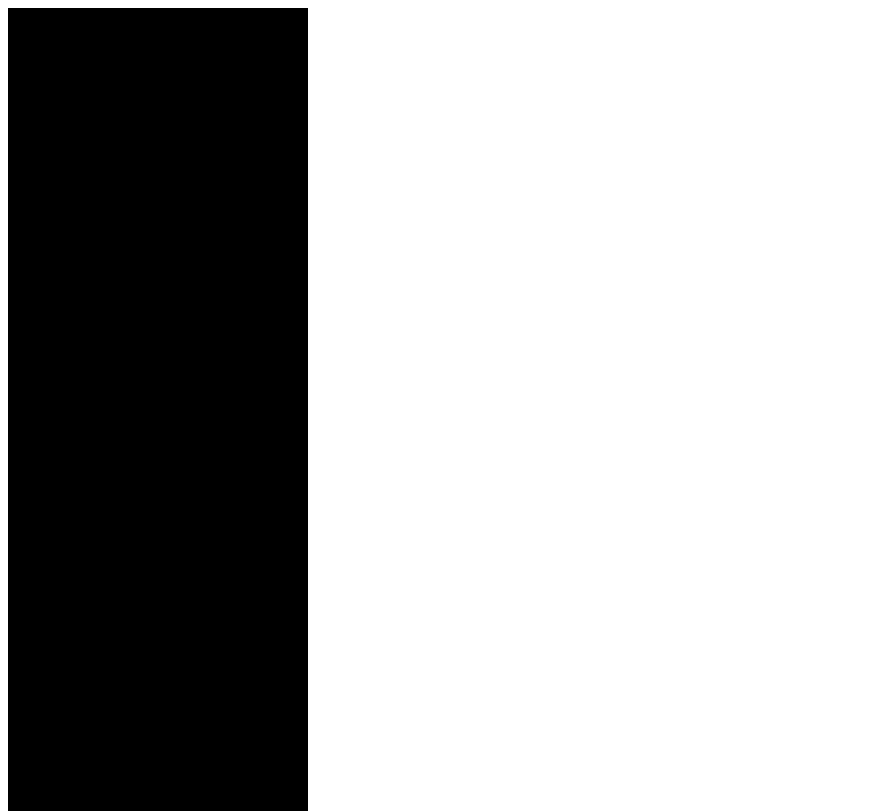
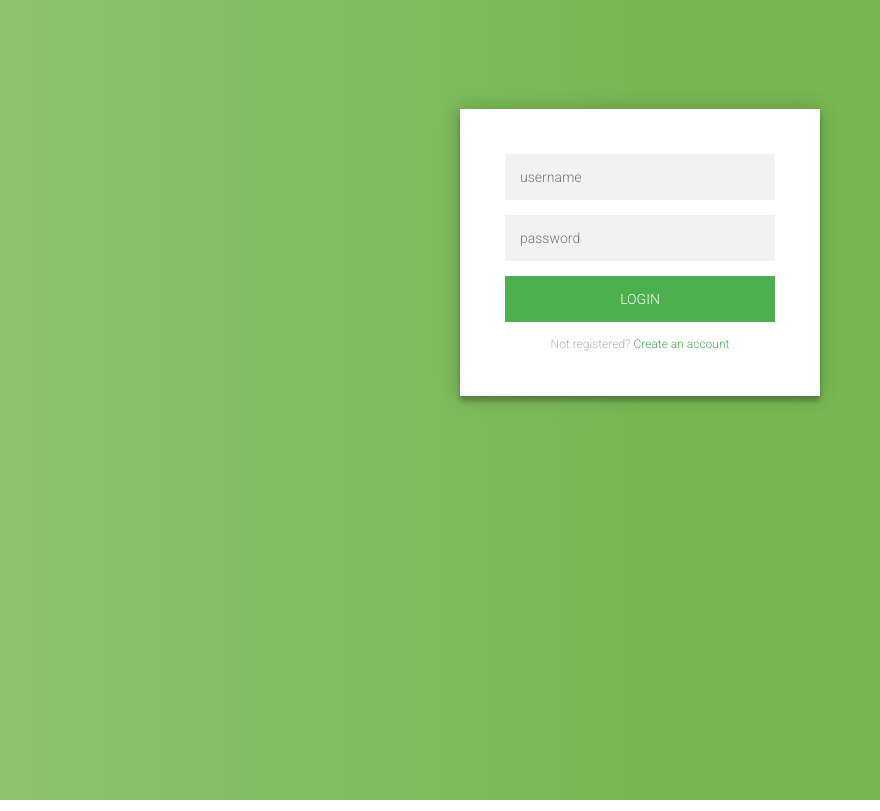
Before and after one commit to MernNihad/demo_html, a plain HTML site: page index.html in a window 1280 px wide. Shown: the top 811 px of the page, without its empty margins (0-880 px from the left). Drawn offline with Linux system fonts and the light colour scheme.

Commit message:
create a new ui

```diff
--- a/index.html
+++ b/index.html
@@ -6,29 +6,130 @@
     <title>Document</title>
 </head>
 <body>
+    <div class="login-page">
+        <div class="form">
+          <form class="register-form">
+            <input type="text" placeholder="name"/>
+            <input type="password" placeholder="password"/>
+            <input type="text" placeholder="email address"/>
+            <button>create</button>
+            <p class="message">Already registered? <a href="#">Sign In</a></p>
+          </form>
+          <form class="login-form">
+            <input type="text" placeholder="username"/>
+            <input type="password" placeholder="password"/>
+            <button>login</button>
+            <p class="message">Not registered? <a href="#">Create an account</a></p>
+          </form>
+        </div>
+      </div>
 
-    <div class="" style="background-color: black;color:wheat;width: 300px;height: 200px;">
+      <style>
 
-    </div>
+@import url(https://fonts.googleapis.com/css?family=Roboto:300);
 
-    <div class="" style="background-color: black;color:wheat;width: 300px;height: 200px;">
+.login-page {
+  width: 360px;
+  padding: 8% 0 0;
+  margin: auto;
+}
+.form {
+  position: relative;
+  z-index: 1;
+  background: #FFFFFF;
+  max-width: 360px;
+  margin: 0 auto 100px;
+  padding: 45px;
+  text-align: center;
+  box-shadow: 0 0 20px 0 rgba(0, 0, 0, 0.2), 0 5px 5px 0 rgba(0, 0, 0, 0.24);
+}
+.form input {
+  font-family: "Roboto", sans-serif;
+  outline: 0;
+  background: #f2f2f2;
+  width: 100%;
+  border: 0;
+  margin: 0 0 15px;
+  padding: 15px;
+  box-sizing: border-box;
+  font-size: 14px;
+}
+.form button {
+  font-family: "Roboto", sans-serif;
+  text-transform: uppercase;
+  outline: 0;
+  background: #4CAF50;
+  width: 100%;
+  border: 0;
+  padding: 15px;
+  color: #FFFFFF;
+  font-size: 14px;
+  -webkit-transition: all 0.3 ease;
+  transition: all 0.3 ease;
+  cursor: pointer;
+}
+.form button:hover,.form button:active,.form button:focus {
+  background: #43A047;
+}
+.form .message {
+  margin: 15px 0 0;
+  color: #b3b3b3;
+  font-size: 12px;
+}
+.form .message a {
+  color: #4CAF50;
+  text-decoration: none;
+}
+.form .register-form {
+  display: none;
+}
+.container {
+  position: relative;
+  z-index: 1;
+  max-width: 300px;
+  margin: 0 auto;
+}
+.container:before, .container:after {
+  content: "";
+  display: block;
+  clear: both;
+}
+.container .info {
+  margin: 50px auto;
+  text-align: center;
+}
+.container .info h1 {
+  margin: 0 0 15px;
+  padding: 0;
+  font-size: 36px;
+  font-weight: 300;
+  color: #1a1a1a;
+}
+.container .info span {
+  color: #4d4d4d;
+  font-size: 12px;
+}
+.container .info span a {
+  color: #000000;
+  text-decoration: none;
+}
+.container .info span .fa {
+  color: #EF3B3A;
+}
+body {
+  background: #76b852; /* fallback for old browsers */
+  background: rgb(141,194,111);
+  background: linear-gradient(90deg, rgba(141,194,111,1) 0%, rgba(118,184,82,1) 50%);
+  font-family: "Roboto", sans-serif;
+  -webkit-font-smoothing: antialiased;
+  -moz-osx-font-smoothing: grayscale;
+}
+      </style>
 
-    </div>
-
-    <div class="" style="background-color: black;color:wheat;width: 300px;height: 200px;">
-
-    </div>
-    <div class="" style="background-color: black;color:wheat;width: 300px;height: 200px;">
-
-    </div>
-
-    <div class="" style="background-color: black;color:wheat;width: 300px;height: 200px;">
-
-    </div>
-    <div class="" style="background-color: black;color:wheat;width: 300px;height: 200px;">
-
-    </div>
-
-
+      <script>
+        $('.message a').click(function(){
+   $('form').animate({height: "toggle", opacity: "toggle"}, "slow");
+});
+      </script>
 </body>
 </html>
```
